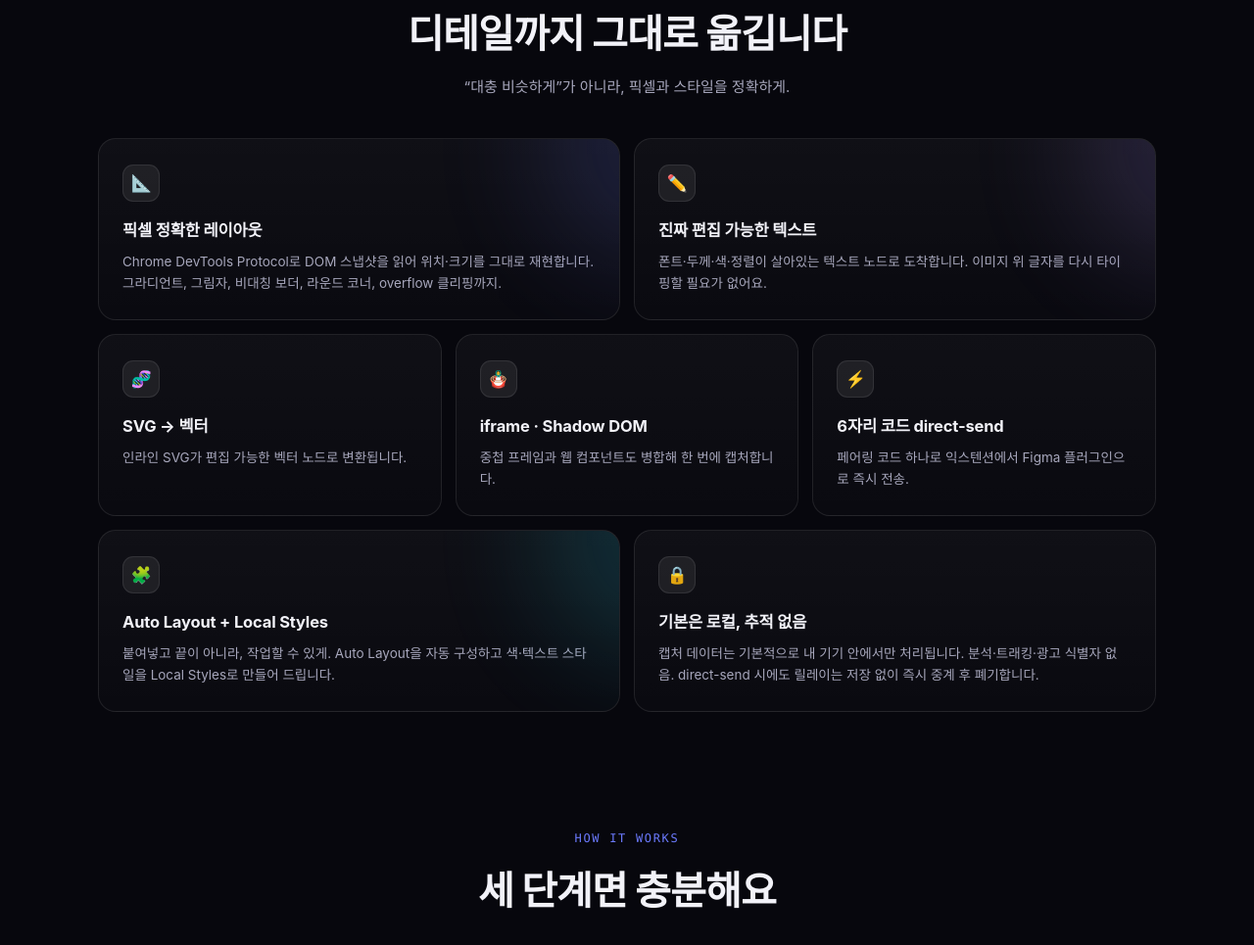
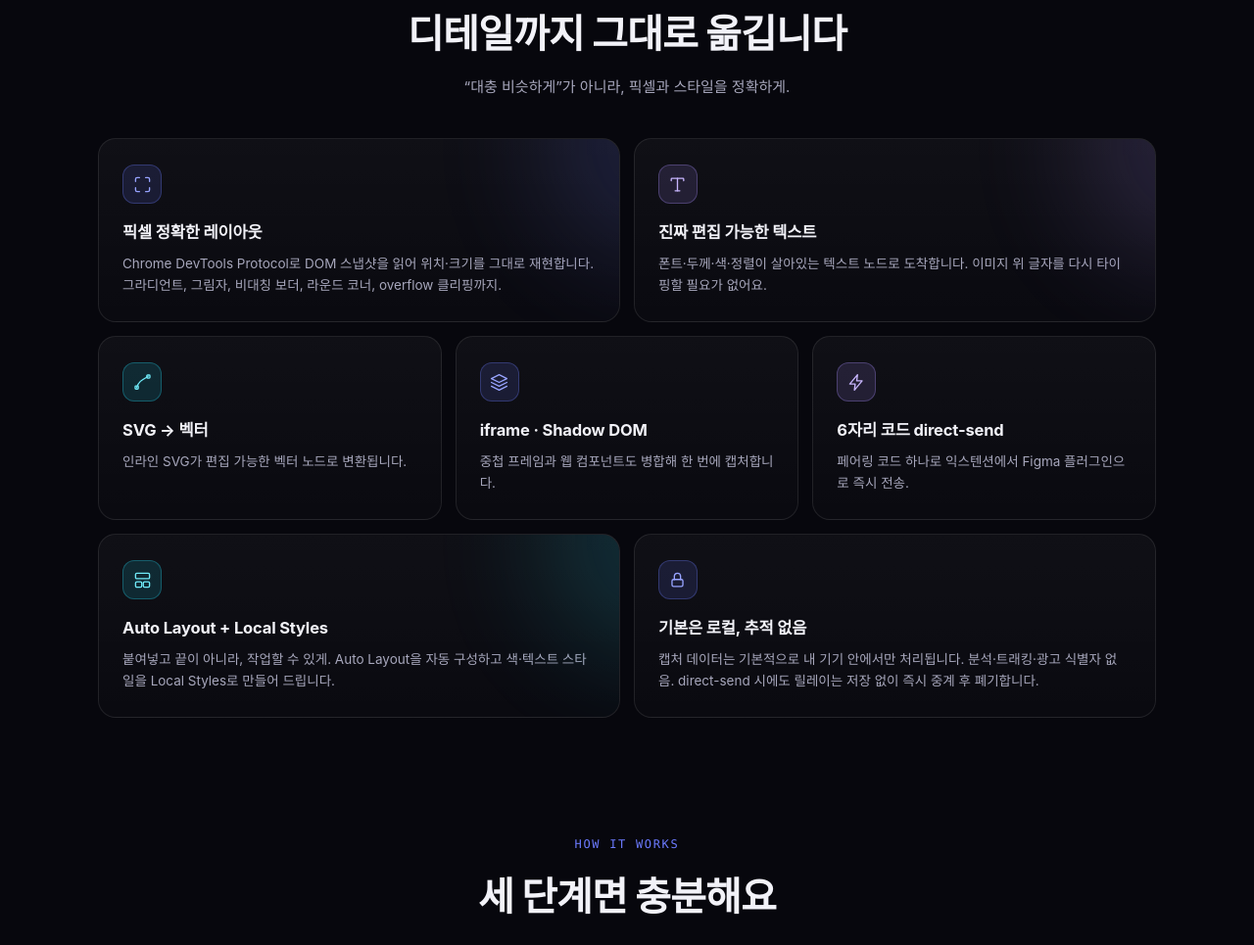
Before and after one commit to ignite-corp/html2figma, a browser extension: page packages/site/index.html in a window 1280 px wide. Shown: the part 1757-2722 px from the top of the page at 98% size. Drawn offline with Linux system fonts and the light colour scheme; a web font is replaced by a local one.

Commit message:
fix(site): features 섹션 이모지 아이콘을 커스텀 라인 아이콘으로 교체
이모지+회색 박스 조합이 저렴하고 AI 생성물처럼 보인다는 피드백으로,
브랜드 그라디언트(인디고/바이올렛/시안) 톤의 커스텀 SVG 라인 아이콘으로 교체.

```diff
--- a/packages/site/index.html
+++ b/packages/site/index.html
@@ -301,7 +301,11 @@
     }
     .cell:hover { border-color: var(--line2); transform: translateY(-3px); }
     .cell.w3 { grid-column: span 3; }
-    .cell .ic { width: 38px; height: 38px; border-radius: 11px; display: flex; align-items: center; justify-content: center; font-size: 17px; margin-bottom: 16px; background: var(--panel2); border: 1px solid var(--line); }
+    .cell .ic { width: 40px; height: 40px; border-radius: 12px; display: flex; align-items: center; justify-content: center; margin-bottom: 16px; background: var(--panel2); border: 1px solid var(--line); }
+    .cell .ic svg { width: 19px; height: 19px; display: block; }
+    .cell .ic.i { background: rgba(108,123,255,.14); border-color: rgba(108,123,255,.3); color: #97a3ff; }
+    .cell .ic.v { background: rgba(167,139,250,.14); border-color: rgba(167,139,250,.3); color: #c7b5fd; }
+    .cell .ic.c { background: rgba(34,211,238,.14); border-color: rgba(34,211,238,.3); color: #6fe9f7; }
     .cell h3 { margin: 0 0 7px; font-size: 16.5px; letter-spacing: -.01em; }
     .cell p { margin: 0; color: var(--tx2); font-size: 13.5px; line-height: 1.65; }
     .cell .shine { position: absolute; top: -60%; right: -30%; width: 240px; height: 240px; border-radius: 50%; filter: blur(60px); opacity: .16; pointer-events: none; }
@@ -509,39 +513,39 @@
     <div class="bento">
       <div class="cell w3 rv">
         <div class="shine" style="background:#6c7bff"></div>
-        <div class="ic">📐</div>
+        <div class="ic i"><svg viewBox="0 0 24 24" fill="none" stroke="currentColor" stroke-width="1.7" stroke-linecap="round" stroke-linejoin="round"><path d="M8 3H5a2 2 0 0 0-2 2v3"/><path d="M16 3h3a2 2 0 0 1 2 2v3"/><path d="M8 21H5a2 2 0 0 1-2-2v-3"/><path d="M16 21h3a2 2 0 0 0 2-2v-3"/></svg></div>
         <h3>픽셀 정확한 레이아웃</h3>
         <p>Chrome DevTools Protocol로 DOM 스냅샷을 읽어 위치·크기를 그대로 재현합니다. 그라디언트, 그림자, 비대칭 보더, 라운드 코너, overflow 클리핑까지.</p>
       </div>
       <div class="cell w3 rv">
         <div class="shine" style="background:#a78bfa"></div>
-        <div class="ic">✏️</div>
+        <div class="ic v"><svg viewBox="0 0 24 24" fill="none" stroke="currentColor" stroke-width="1.7" stroke-linecap="round" stroke-linejoin="round"><path d="M4 7V5a1 1 0 0 1 1-1h14a1 1 0 0 1 1 1v2"/><path d="M12 4v16"/><path d="M9 20h6"/></svg></div>
         <h3>진짜 편집 가능한 텍스트</h3>
         <p>폰트·두께·색·정렬이 살아있는 텍스트 노드로 도착합니다. 이미지 위 글자를 다시 타이핑할 필요가 없어요.</p>
       </div>
       <div class="cell rv">
-        <div class="ic">🧬</div>
+        <div class="ic c"><svg viewBox="0 0 24 24" fill="none" stroke="currentColor" stroke-width="1.7" stroke-linecap="round" stroke-linejoin="round"><path d="M4.5 18.5C7 10 13 8 19 4.5"/><rect x="2.5" y="16.5" width="4" height="4" rx="1"/><rect x="17.5" y="2.5" width="4" height="4" rx="1"/></svg></div>
         <h3>SVG → 벡터</h3>
         <p>인라인 SVG가 편집 가능한 벡터 노드로 변환됩니다.</p>
       </div>
       <div class="cell rv">
-        <div class="ic">🪆</div>
+        <div class="ic i"><svg viewBox="0 0 24 24" fill="none" stroke="currentColor" stroke-width="1.7" stroke-linecap="round" stroke-linejoin="round"><path d="M12 2 2 7l10 5 10-5-10-5z"/><path d="M2 17l10 5 10-5"/><path d="M2 12l10 5 10-5"/></svg></div>
         <h3>iframe · Shadow DOM</h3>
         <p>중첩 프레임과 웹 컴포넌트도 병합해 한 번에 캡처합니다.</p>
       </div>
       <div class="cell rv">
-        <div class="ic">⚡</div>
+        <div class="ic v"><svg viewBox="0 0 24 24" fill="none" stroke="currentColor" stroke-width="1.7" stroke-linecap="round" stroke-linejoin="round"><path d="M13 2 3 14h7l-1 8 10-12h-7l1-8z"/></svg></div>
         <h3>6자리 코드 direct-send</h3>
         <p>페어링 코드 하나로 익스텐션에서 Figma 플러그인으로 즉시 전송.</p>
       </div>
       <div class="cell w3 rv">
         <div class="shine" style="background:#22d3ee"></div>
-        <div class="ic">🧩</div>
+        <div class="ic c"><svg viewBox="0 0 24 24" fill="none" stroke="currentColor" stroke-width="1.7" stroke-linecap="round" stroke-linejoin="round"><rect x="3" y="3" width="18" height="7" rx="1.6"/><rect x="3" y="14" width="8" height="7" rx="1.6"/><rect x="13" y="14" width="8" height="7" rx="1.6"/></svg></div>
         <h3>Auto Layout + Local Styles</h3>
         <p>붙여넣고 끝이 아니라, 작업할 수 있게. Auto Layout을 자동 구성하고 색·텍스트 스타일을 Local Styles로 만들어 드립니다.</p>
       </div>
       <div class="cell w3 rv">
-        <div class="ic">🔒</div>
+        <div class="ic i"><svg viewBox="0 0 24 24" fill="none" stroke="currentColor" stroke-width="1.7" stroke-linecap="round" stroke-linejoin="round"><rect x="5" y="11" width="14" height="9" rx="2"/><path d="M8 11V7a4 4 0 0 1 8 0v4"/></svg></div>
         <h3>기본은 로컬, 추적 없음</h3>
         <p>캡처 데이터는 기본적으로 내 기기 안에서만 처리됩니다. 분석·트래킹·광고 식별자 없음. direct-send 시에도 릴레이는 저장 없이 즉시 중계 후 폐기합니다.</p>
       </div>
```
